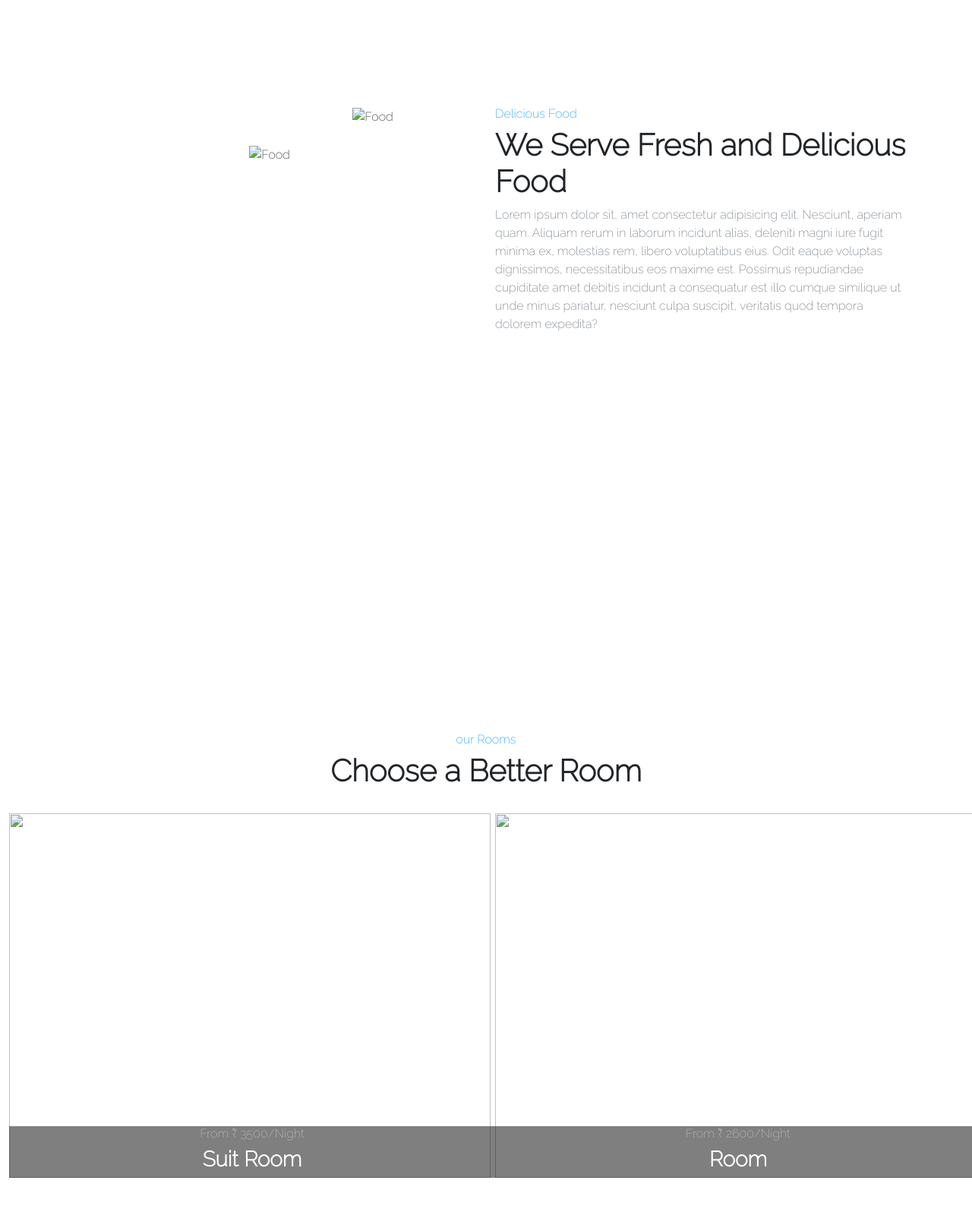
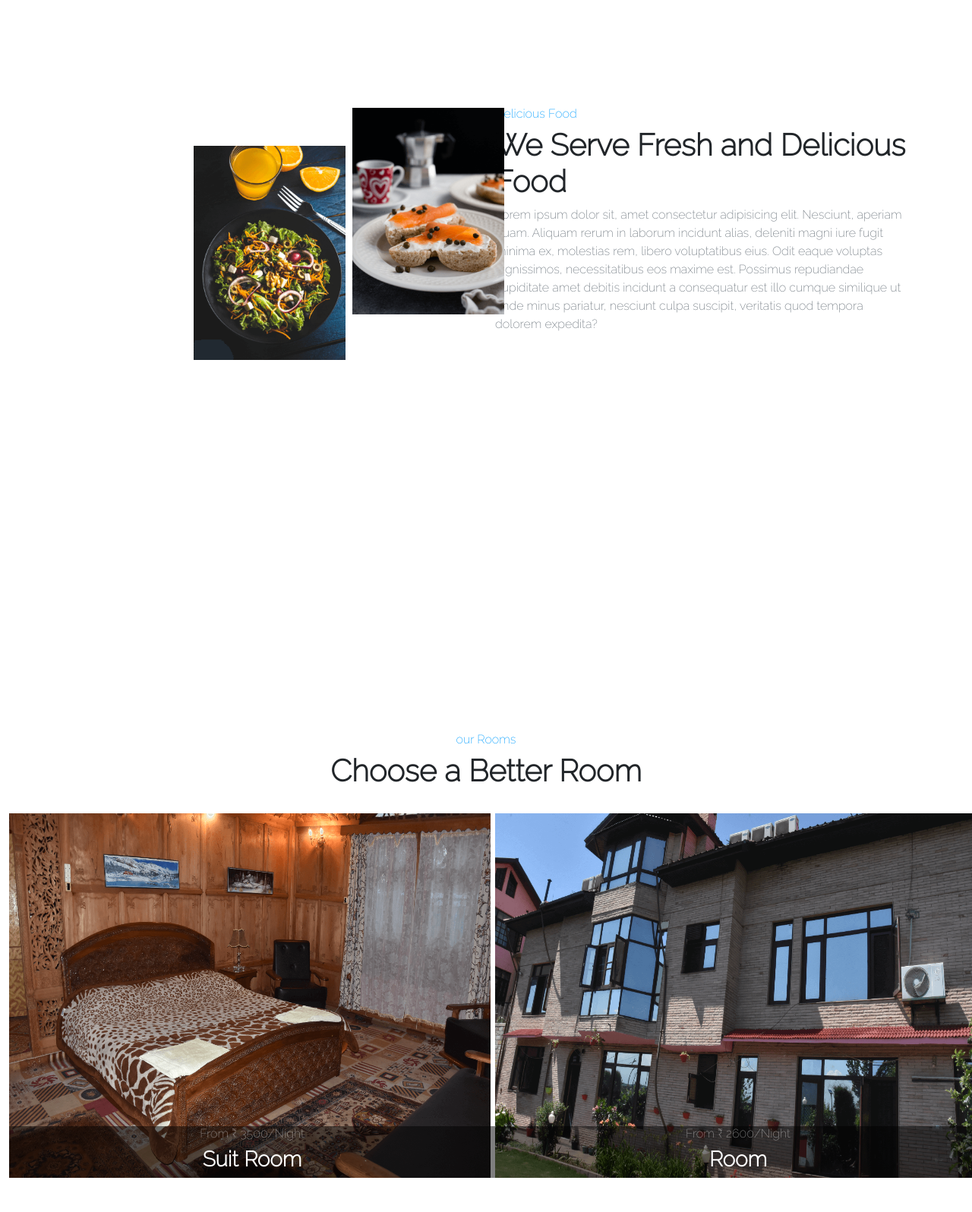
Before and after one commit to aalimaslam/hotelthelegends, a plain HTML site: page index.html in a window 1280 px wide. Shown: the part 2780-4376 px from the top of the page at 76% size. Drawn offline with nearby package versions, Linux system fonts and the light colour scheme; files whose address does not match are found by name.

Commit message:
Update index.html

```diff
--- a/index.html
+++ b/index.html
@@ -197,7 +197,7 @@
     <!-- some text starts  -->
 
     <div class="container-fluid video-area justify-content-center align-items-center position-relative">
-      <img src="./imgs/garden.png" class='overlay-picture position-absolute top-0 w-100 h-75' alt="">
+      <img src="/garden.png" class='overlay-picture position-absolute top-0 w-100 h-75' alt="">
       <div class="overlay-filter position-absolute top-0 w-100 h-75"></div>
       <div class="row justify-content-center align-items-center d-flex h-100">
         <div class="col-md-12 text-center text-content">
@@ -216,8 +216,8 @@
       <div class="row">
         <div class="col-md-6 py-5">
           <div class="splitted-images position-relative d-flex align-items-center flex-wrap  justify-content-center">
-            <img src="./imgs/1.png" alt="Food" class='py-1 '>
-            <img src='./imgs/2.png' alt='Food' class="py-1 ">
+            <img src="/1.png" alt="Food" class='py-1 '>
+            <img src='/2.png' alt='Food' class="py-1 ">
           </div>
         </div>
         <div class="col-md-6">
@@ -242,14 +242,14 @@
       </div>
       <div class="row">
         <div class="col-xl-6 position-relative">
-          <img src="./imgs/about-1.png" class='about-img' alt="">
+          <img src="/about-1.png" class='about-img' alt="">
           <div class="overlay-filter position-absolute bottom-0 w-100 text-center">
             <h6 class="text-white-50">From &#8377; 3500/Night</h6>
             <h3 class="fw-bold text-white">Suit Room</h3>
           </div>
         </div>
         <div class="col-xl-6 position-relative">
-          <img src="./imgs/outerlook.png" class='about-img' alt="">
+          <img src="/outerlook.png" class='about-img' alt="">
           <div class="overlay-filter position-absolute bottom-0 w-100 text-center">
             <h6 class="text-white-50">From &#8377; 2600/Night</h6>
             <h3 class="fw-bold text-white">Room</h3>
@@ -274,7 +274,7 @@
         <div id="carouselExampleControls" class="carousel slide" data-bs-ride="carousel">
           <div class="carousel-inner ">
             <div class="carousel-item p-5 active position-relative">
-              <!-- <img src="./imgs/namelook.png" class="d-block w-100 position-relative" alt="Hotel With Name"> -->
+              <!-- <img src="/namelook.png" class="d-block w-100 position-relative" alt="Hotel With Name"> -->
               <div class="caption h-100 d-flex background-color py-5 justify-content-center w-100 align-items-center carouselCaption">
                 <div class="carousel-caption-container d-flex flex-column justify-content-center align-items-center h-100">
                   <h2 class='text-white'>Abid From Delhi</h2>
```
